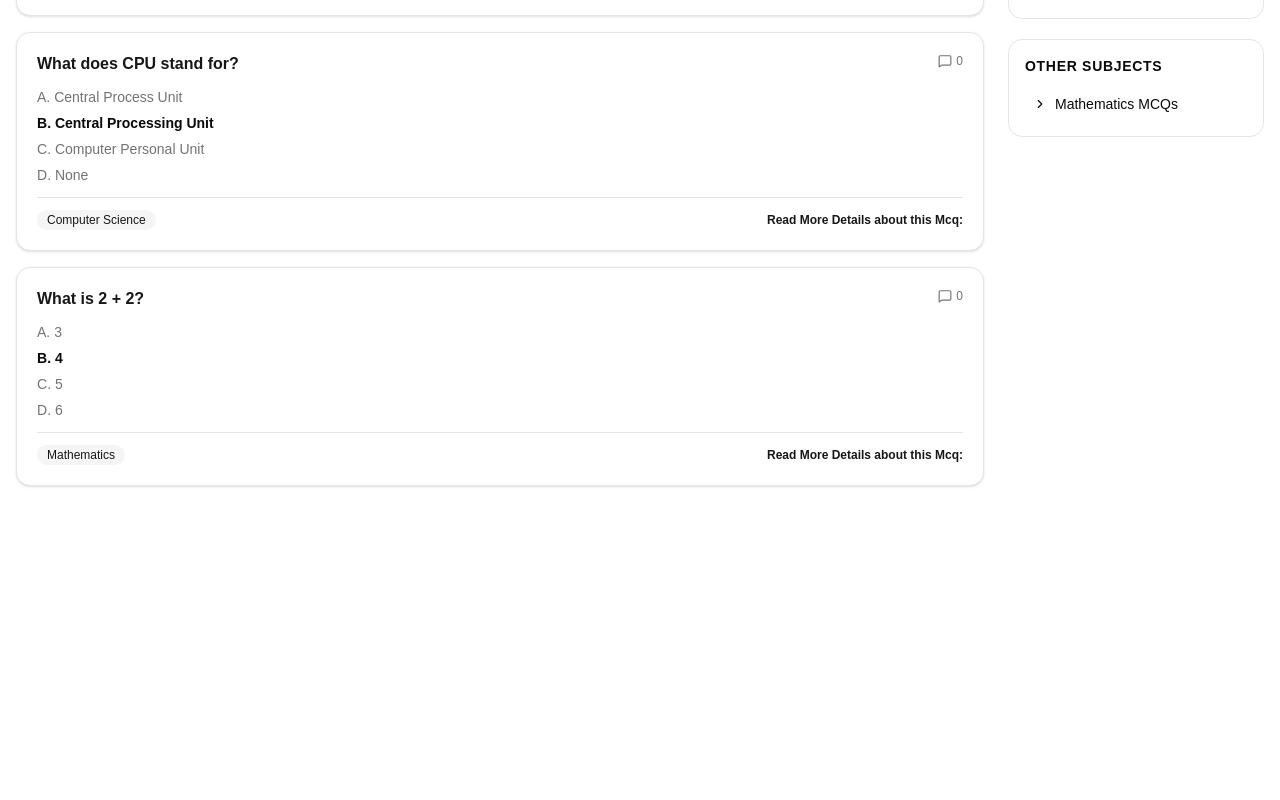
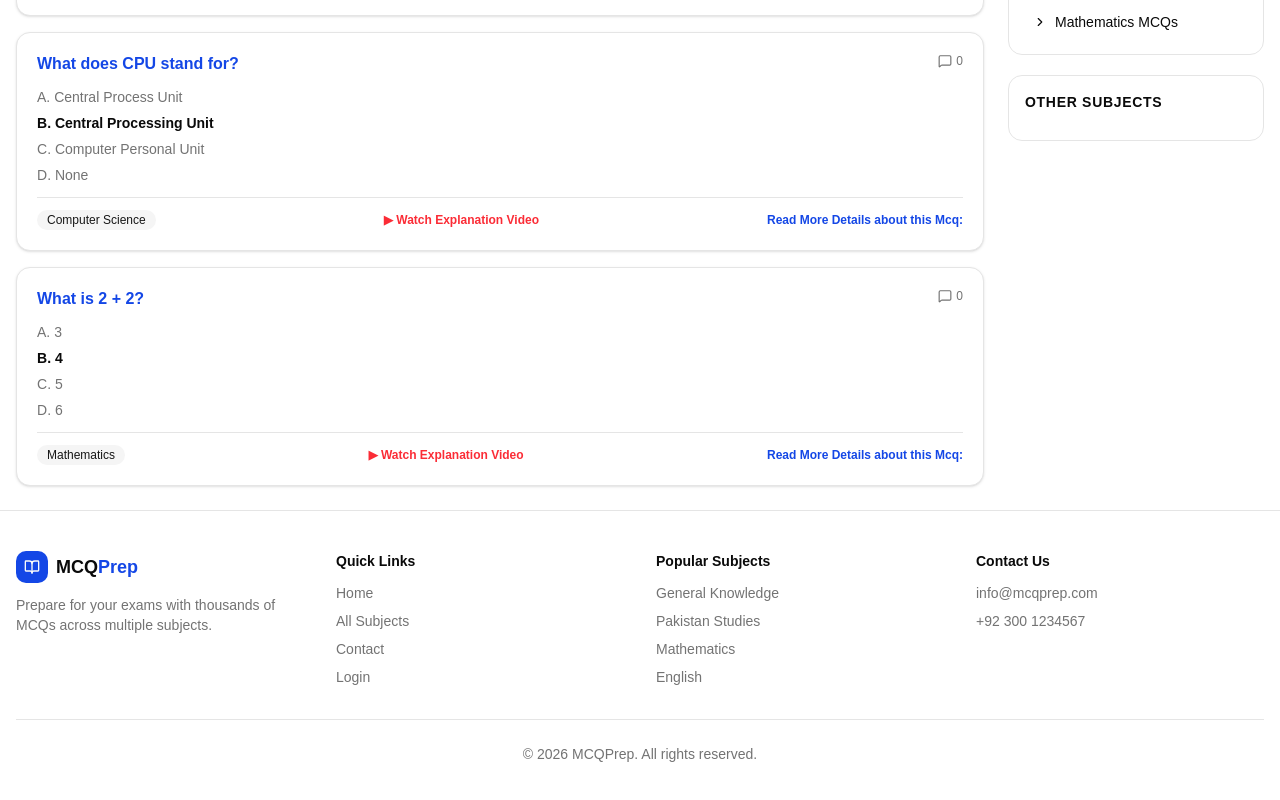
Before and after one commit to JMMAwais/SmartGuideMCQs, a React (Vite) app: page / in a window 1280 px wide. Shown: the part 338-1138 px from the top of the page. Before the commit the page ends 848 px from the top, so only its background shows below. Built offline with nearby package versions, Linux system fonts and the light colour scheme.

Commit message:
Added header and initial UI

```diff
--- a/src/App.jsx
+++ b/src/App.jsx
@@ -1,6 +1,6 @@
-import { Toaster } from "@/components/ui/toaster";
-import { Toaster as Sonner } from "@/components/ui/sonner";
-import { TooltipProvider } from "@/components/ui/tooltip";
+// import { Toaster } from "@/components/ui/toaster";
+// import { Toaster as Sonner } from "@/components/ui/sonner";
+// import { TooltipProvider } from "@/components/ui/tooltip";
 
 import { QueryClient, QueryClientProvider } from "@tanstack/react-query";
 import { BrowserRouter, Routes, Route } from "react-router-dom";
@@ -15,9 +15,9 @@ const queryClient = new QueryClient();
 function App() {
   return (
     <QueryClientProvider client={queryClient}>
-      <TooltipProvider>
-        <Toaster />
-        <Sonner />
+      {/* <TooltipProvider>
+        <Toaster /> */}
+        {/* <Sonner /> */}
 
         <BrowserRouter>
           <Routes>
@@ -31,7 +31,7 @@ function App() {
           </Routes>
         </BrowserRouter>
 
-      </TooltipProvider>
+      {/* </TooltipProvider> */}
     </QueryClientProvider>
   );
 }
--- /dev/null
+++ b/src/components/Footer.jsx
@@ -0,0 +1,67 @@
+import { Link } from "react-router-dom";
+import { BookOpen } from "lucide-react";
+
+function Footer() {
+  return (
+    <footer className="border-t border-border bg-card mt-auto">
+      <div className="container mx-auto px-4 py-10">
+        <div className="grid grid-cols-1 gap-8 sm:grid-cols-2 md:grid-cols-4">
+
+          {/* Brand */}
+          <div className="flex flex-col gap-3">
+            <Link to="/" className="flex items-center gap-2">
+              <div className="flex h-8 w-8 items-center justify-center rounded-lg bg-primary text-primary-foreground">
+                <BookOpen className="h-4 w-4" />
+              </div>
+              <span className="text-lg font-bold text-foreground">
+                MCQ<span className="text-primary">Prep</span>
+              </span>
+            </Link>
+            <p className="text-sm text-muted-foreground">
+              Prepare for your exams with thousands of MCQs across multiple subjects.
+            </p>
+          </div>
+
+          {/* Quick Links */}
+          <div>
+            <h4 className="mb-3 text-sm font-semibold text-foreground">Quick Links</h4>
+            <ul className="flex flex-col gap-2 text-sm text-muted-foreground">
+              <li><Link to="/" className="hover:text-primary transition-colors">Home</Link></li>
+              <li><Link to="/subjects" className="hover:text-primary transition-colors">All Subjects</Link></li>
+              <li><Link to="/contact" className="hover:text-primary transition-colors">Contact</Link></li>
+              <li><Link to="/login" className="hover:text-primary transition-colors">Login</Link></li>
+            </ul>
+          </div>
+
+          {/* Subjects */}
+          <div>
+            <h4 className="mb-3 text-sm font-semibold text-foreground">Popular Subjects</h4>
+            <ul className="flex flex-col gap-2 text-sm text-muted-foreground">
+              <li><Link to="/subject/general-knowledge" className="hover:text-primary transition-colors">General Knowledge</Link></li>
+              <li><Link to="/subject/pakistan-studies" className="hover:text-primary transition-colors">Pakistan Studies</Link></li>
+              <li><Link to="/subject/mathematics" className="hover:text-primary transition-colors">Mathematics</Link></li>
+              <li><Link to="/subject/english" className="hover:text-primary transition-colors">English</Link></li>
+            </ul>
+          </div>
+
+          {/* Contact */}
+          <div>
+            <h4 className="mb-3 text-sm font-semibold text-foreground">Contact Us</h4>
+            <ul className="flex flex-col gap-2 text-sm text-muted-foreground">
+              <li>info@mcqprep.com</li>
+              <li>+92 300 1234567</li>
+            </ul>
+          </div>
+
+        </div>
+
+        <div className="mt-8 border-t border-border pt-6 text-center text-sm text-muted-foreground">
+          © {new Date().getFullYear()} MCQPrep. All rights reserved.
+        </div>
+
+      </div>
+    </footer>
+  );
+}
+
+export default Footer;
--- a/src/data/mcqData.js
+++ b/src/data/mcqData.js
@@ -8,26 +8,29 @@ export const subjects = [
         id: 1,
         question: "What is RAM?",
         options: ["Read Access Memory", "Random Access Memory", "Run Access Memory", "None"],
-        correctIndex: 1
+        correctIndex: 1,
+        videoUrl: "https://www.youtube.com/watch?v=example1"
       },
       {
         id: 2,
         question: "What does CPU stand for?",
         options: ["Central Process Unit", "Central Processing Unit", "Computer Personal Unit", "None"],
-        correctIndex: 1
+        correctIndex: 1,
+        videoUrl: "https://www.youtube.com/watch?v=example1"
       }
     ]
   },
   {
     id: "mathematics",
     name: "Mathematics",
-    category: "other",
+    category: "main",
     mcqs: [
       {
         id: 1,
         question: "What is 2 + 2?",
         options: ["3", "4", "5", "6"],
-        correctIndex: 1
+        correctIndex: 1,
+        videoUrl: "https://www.youtube.com/watch?v=example1"
       }
     ]
   }
--- a/src/index.css
+++ b/src/index.css
@@ -75,8 +75,8 @@
   --card-foreground: oklch(0.145 0 0);
   --popover: oklch(1 0 0);
   --popover-foreground: oklch(0.145 0 0);
-  --primary: oklch(0.205 0 0);
-  --primary-foreground: oklch(0.985 0 0);
+  --primary: oklch(0.488 0.243 264.376);
+--primary-foreground: oklch(0.985 0 0);
   --secondary: oklch(0.97 0 0);
   --secondary-foreground: oklch(0.205 0 0);
   --muted: oklch(0.97 0 0);
--- a/src/pages/Index.jsx
+++ b/src/pages/Index.jsx
@@ -1,7 +1,7 @@
 import { Link } from "react-router-dom";
 import { subjects } from "../data/mcqData";
  import Header from "../components/Header";
-// import Footer from "../components/Footer";
+import Footer from "../components/Footer";
 import { ChevronRight, MessageSquare } from "lucide-react";
 
 function Index() {
@@ -93,7 +93,16 @@ function Index() {
                   <span className="rounded-full bg-secondary px-2.5 py-0.5 text-xs font-medium text-secondary-foreground">
                     {mcq.subjectName}
                   </span>
-
+                        {mcq.videoUrl && (
+                        <a
+                            href={mcq.videoUrl}
+                            target="_blank"
+                            rel="noopener noreferrer"
+                            className="text-xs font-semibold text-red-500 hover:underline flex items-center gap-1"
+                        >
+                            ▶ Watch Explanation Video
+                        </a>
+                        )}
                   <Link
                     to={`/subject/${mcq.subjectId}`}
                     className="text-xs font-semibold text-primary hover:underline"
@@ -175,7 +184,7 @@ function Index() {
 
       </div>
 
-      {/* <Footer /> */}
+      <Footer />
     </div>
   );
 }
```
Also changed, not shown: 1 other file (tests, documents, lock files or other folders).
